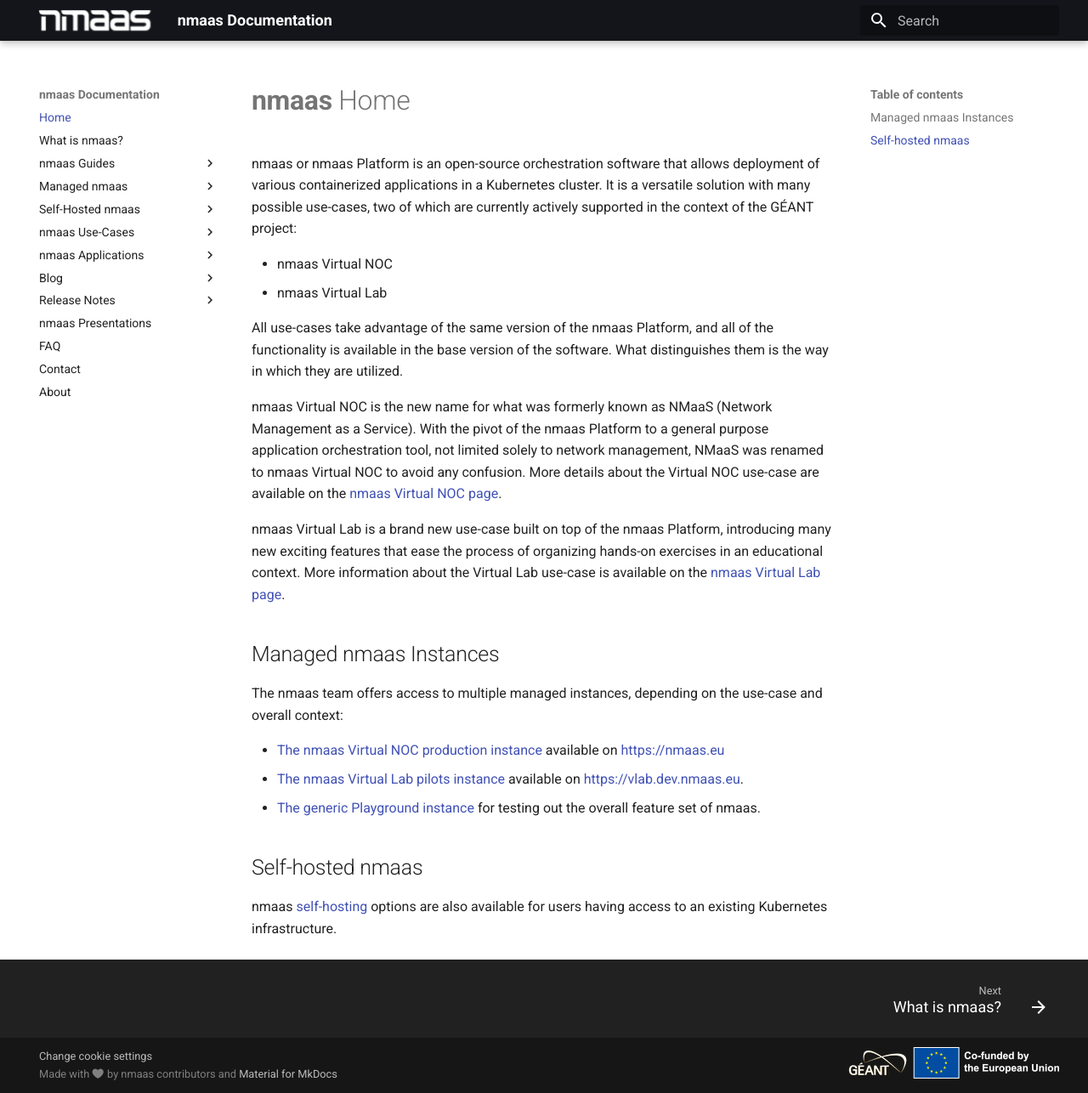
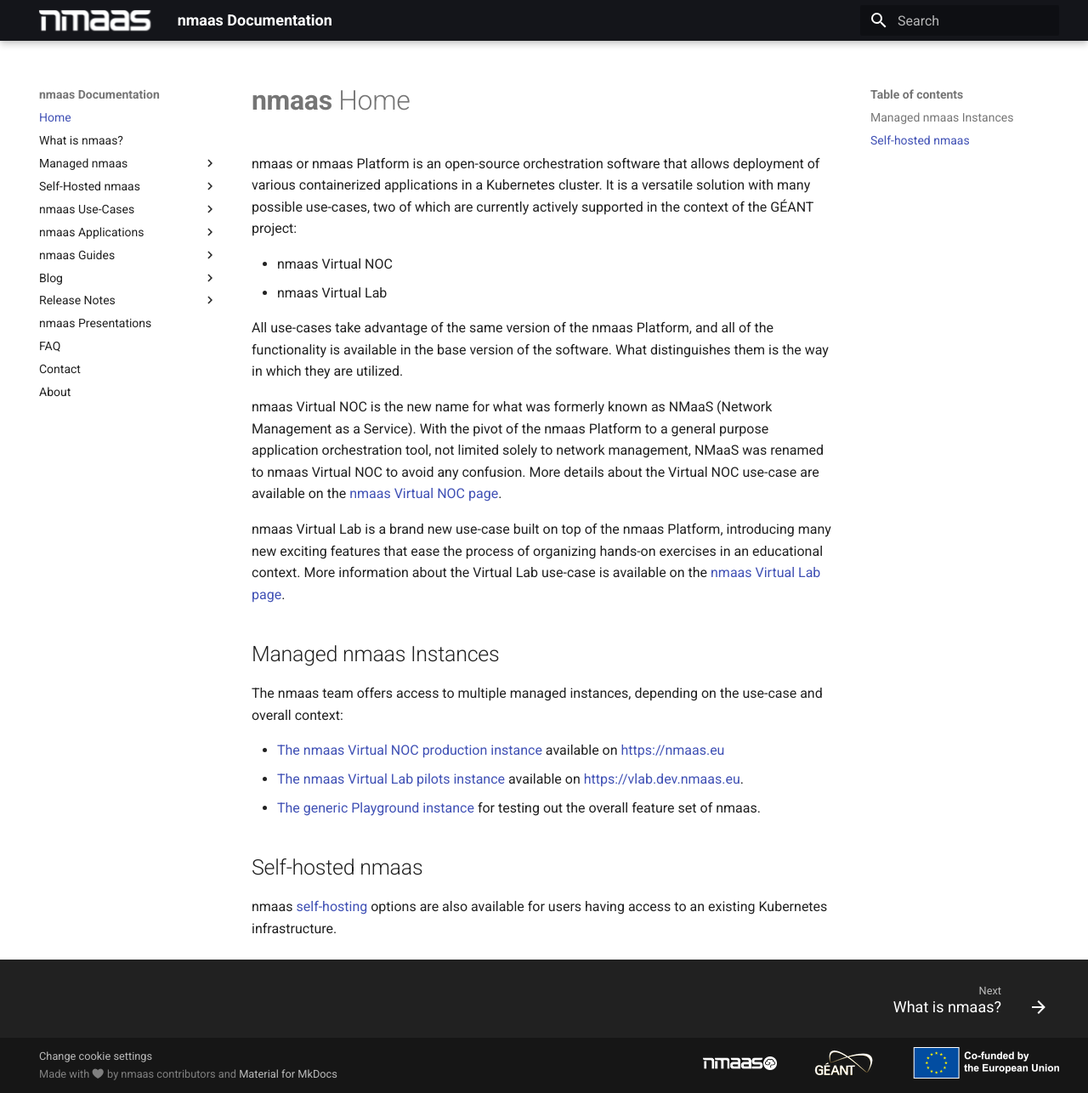
Before and after one commit to nmaas-platform/nmaas-docs, an MkDocs documentation site: the page built from docs/index.md, in a window 1280 px wide and 1286 px high. Shown: the whole window at 85% size. Built offline with MkDocs 1.6.1 and Material for MkDocs 9.7.7, drawn with Linux system fonts in a browser that asks for light colours.

Commit message:
Reorder guides position in the menu and add the nmaas logo to the footer

```diff
--- a/docs/overrides/partials/footer.html
+++ b/docs/overrides/partials/footer.html
@@ -47,7 +47,8 @@
           {% include "partials/social.html" %}
         {% endif %}
       <div style="display: flex; justify-content: space-between; align-items: center">
-        <div><img class="logo" src="{{ 'img/geant_logo_white.png' | url }}" /></div>
+        <div><img class="logo" style="height: 1em; margin-right: 40px;" src="{{ 'img/nmaas_white.png' | url }}" /></div>
+        <div><img class="logo" style="margin-right: 40px" src="{{ 'img/geant_logo_white.png' | url }}" /></div>
         <div><img class="logo" src="{{ 'img/eu_logo.png' | url }}"</div>
       </div>
       </div>
--- a/mkdocs.yml
+++ b/mkdocs.yml
@@ -3,10 +3,6 @@
 nav:
   - Home: index.md
   - What is nmaas?: 'what-is-nmaas.md'
-  - nmaas Guides:
-    - Application Manager Guide: 'guides/application-manager-guide.md'
-    - Domain Admin Guide: 'guides/domain-admin-guide.md'
-    - User Guide: 'guides/user-guide.md'
   - Managed nmaas:
     - Introduction: 'managed-nmaas/introduction.md'
     - nmaas Playground Instance: 'managed-nmaas/nmaas-playground-instance.md'
@@ -66,6 +62,10 @@
       - ChangeDetection.io: 'nmaas-applications/tutorials/changedetectionio.md'
       - GP4L Orchestrator: 'nmaas-applications/tutorials/gp4l-orchestrator.md'
       - Apache Airflow: 'nmaas-applications/tutorials/apache-airflow.md'
+  - nmaas Guides:
+    - Application Manager Guide: 'guides/application-manager-guide.md'
+    - Domain Admin Guide: 'guides/domain-admin-guide.md'
+    - User Guide: 'guides/user-guide.md'
   - Blog:
     - nmaas-101 - "Hello nmaas!": 'blog/blog1/nmaas-101-1.md'
     - nmaas-101 - "I can help! But... Please could you open these two doors?": 'blog/blog2/nmaas-101-2.md'
```
